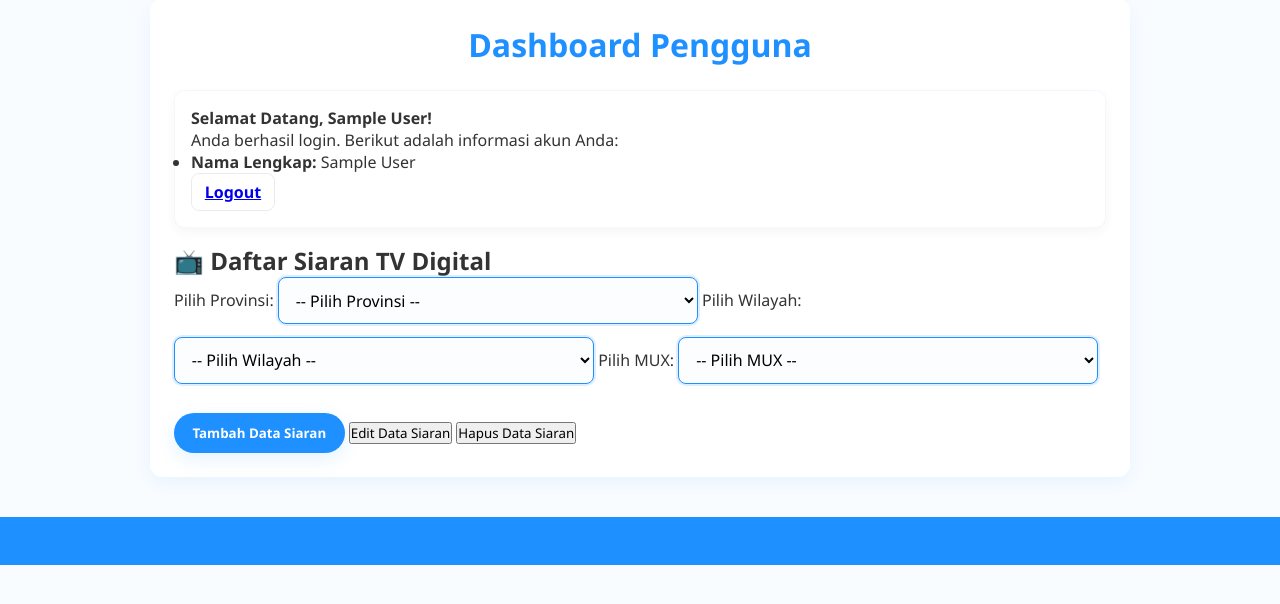
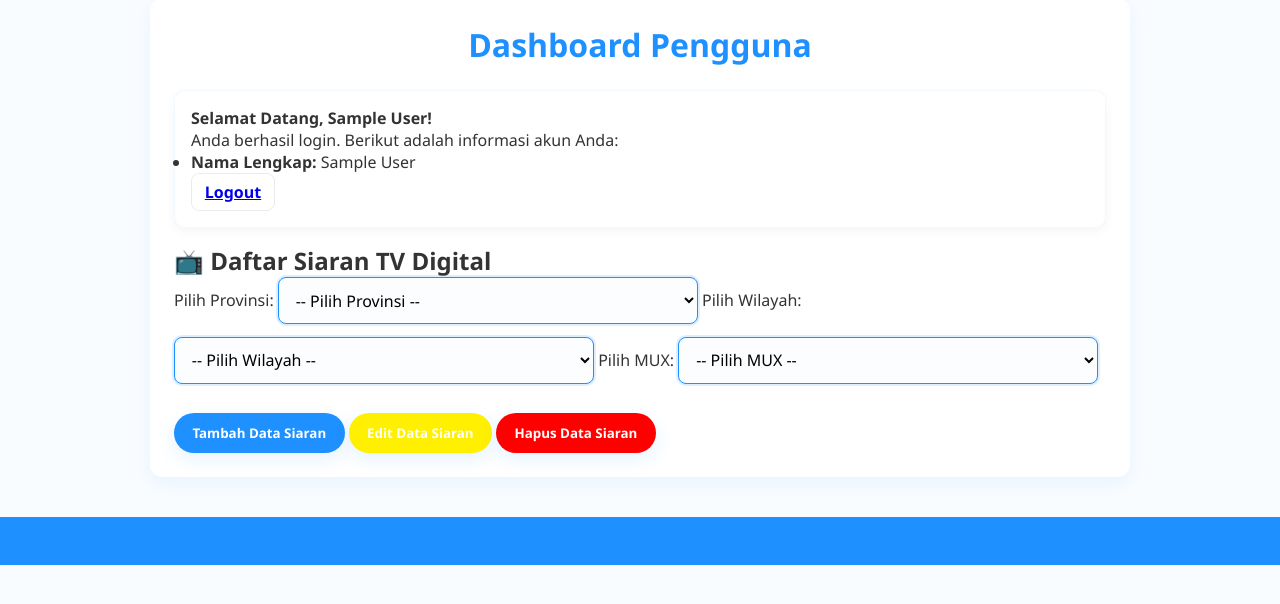
Before and after one commit to ktvdi/web-ktvdi, a Flask app: page /dashboard in a window 1280 px wide. Shown: the part 41-645 px from the top of the page. Run offline with Flask 3, Linux system fonts and the light colour scheme; the visitor is signed in with stand-in values (Sample User, id 1); data that the repository does not hold is empty.

Commit message:
Update style.css

```diff
--- a/static/css/style.css
+++ b/static/css/style.css
@@ -305,6 +305,42 @@ button[type="submit"]:hover,
   box-shadow: 0 10px 30px rgba(30,144,255,0.16);
 }
 
+button[type="submit"],
+.btn-warning {
+  background: #fff000;
+  color: #fff;
+  border: none;
+  padding: 0.7rem 1.15rem;
+  border-radius: 999px;
+  cursor: pointer;
+  font-weight: 700;
+  box-shadow: 0 6px 18px rgba(30,144,255,0.12);
+}
+
+button[type="submit"]:hover,
+.btn-warnimg:hover {
+  transform: translateY(-1px);
+  box-shadow: 0 10px 30px rgba(30,144,255,0.16);
+}
+
+button[type="submit"],
+.btn-danger {
+  background: #ff0000;
+  color: #fff;
+  border: none;
+  padding: 0.7rem 1.15rem;
+  border-radius: 999px;
+  cursor: pointer;
+  font-weight: 700;
+  box-shadow: 0 6px 18px rgba(30,144,255,0.12);
+}
+
+button[type="submit"]:hover,
+.btn-danger:hover {
+  transform: translateY(-1px);
+  box-shadow: 0 10px 30px rgba(30,144,255,0.16);
+}
+
 /* Pesan flash/error/success */
 .alert {
   padding: 0.6rem 0.9rem;
```
